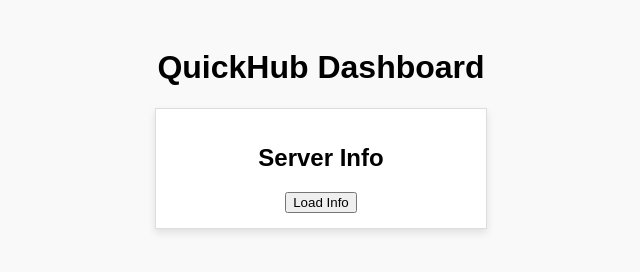
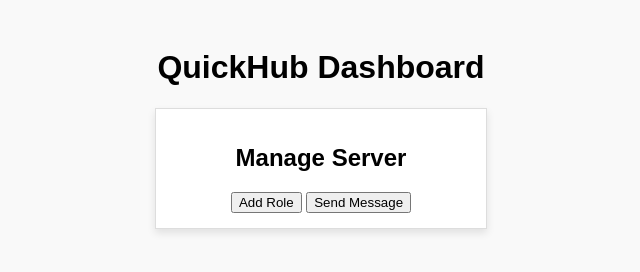
Before and after one commit to Myloxis/Mylox, a plain HTML site: page index.html in a window 1280 px wide. Shown: the whole page, without its empty margins (319-959 px from the left). Drawn offline with Linux system fonts and the light colour scheme.

Commit message:
Update index.html

```diff
--- a/index.html
+++ b/index.html
@@ -9,10 +9,10 @@
 <body>
   <h1>QuickHub Dashboard</h1>
   <div class="card">
-    <h2>Server Info</h2>
-    <button onclick="fetchServerInfo()">Load Info</button>
-    <div id="server-info"></div>
-  </div>
+  <h2>Manage Server</h2>
+  <button onclick="addRole()">Add Role</button>
+  <button onclick="sendMessage()">Send Message</button>
+</div>
   <script src="script.js"></script>
 </body>
 </html>
```
